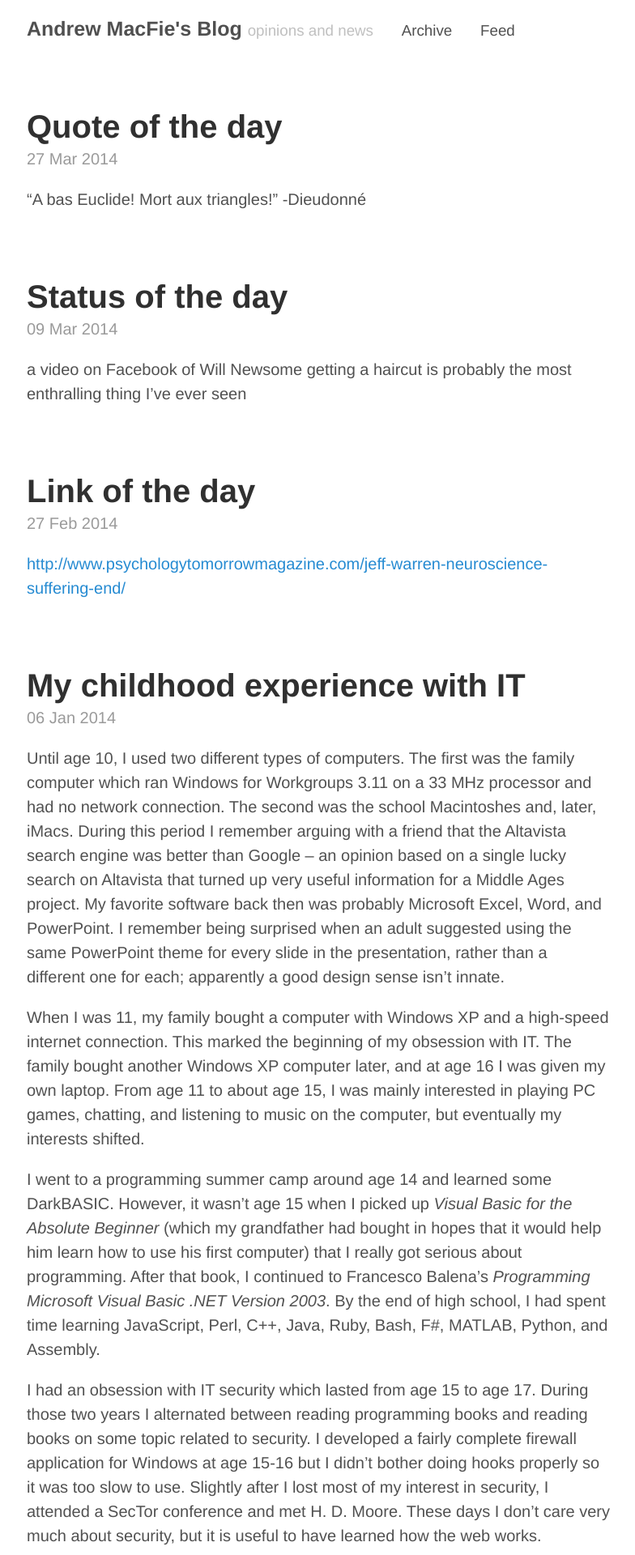
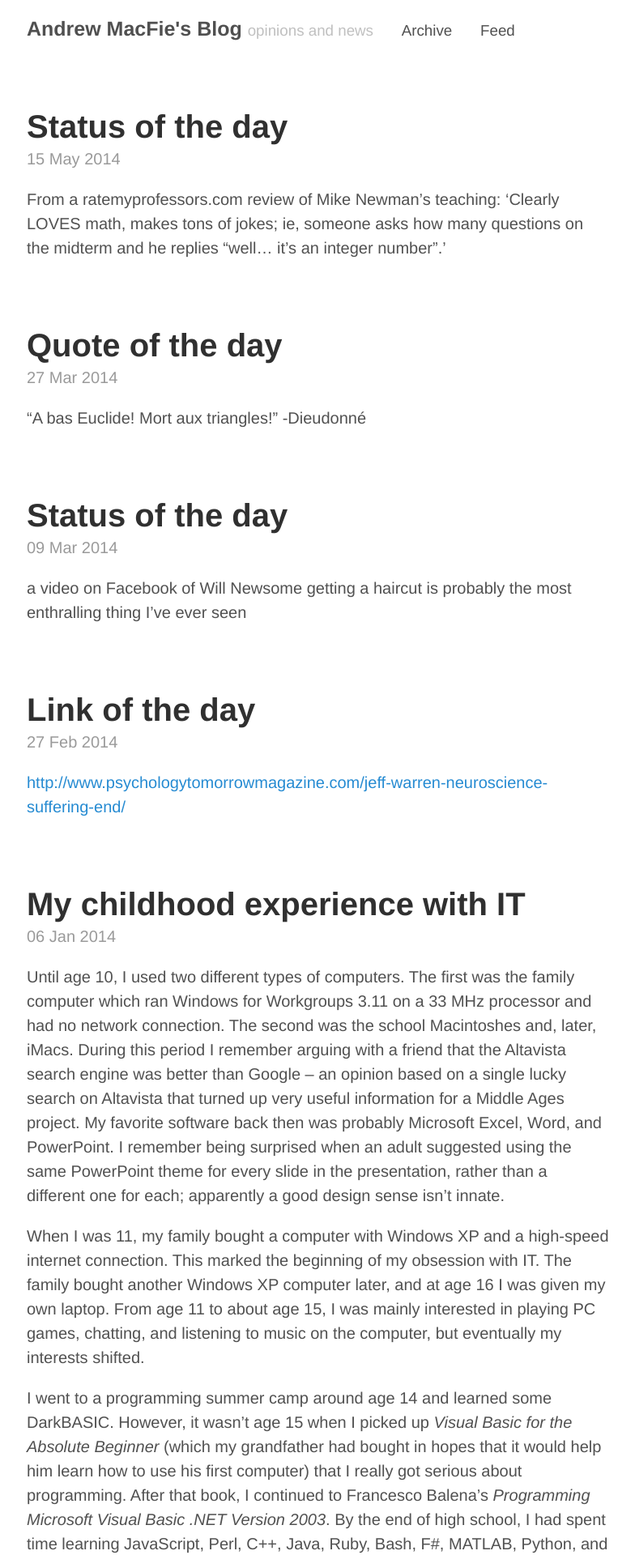
Before and after one commit to amacfie/amacfie.github.io, a Jekyll site: the page built from index.html, in a window 1280 px wide. Shown: the top 1920 px of the page at 81% size, without its empty margins (247-1031 px from the left). Built offline with Jekyll 4.4.1, drawn with Linux system fonts in a browser that asks for light colours; the list of posts is cut into pages by our own code; some of the changed text lies outside the part shown.

Commit message:
post posted

```diff
--- /dev/null
+++ b/_posts/2014-05-15-status.md
@@ -0,0 +1,8 @@
+---
+layout: post
+title: Status of the day
+---
+
+From a ratemyprofessors.com review of Mike Newman's teaching:
+'Clearly LOVES math, makes tons of jokes; ie, someone asks how many questions
+on the midterm and he replies "well... it's an integer number".'
--- a/atom.xml
+++ b/atom.xml
@@ -17,7 +17,7 @@ layout: nil
 
  {% for post in site.posts %}
  <entry>
-   <title>{{ post.title }}</title>
+     <title>{{ post.title }}</title>
    <link href="{{ site.url }}{{ site.baseurl }}{{ post.url }}"/>
    <updated>{{ post.date | date_to_xmlschema }}</updated>
    <id>{{ site.url }}{{ post.id }}</id>
--- a/public/css/poole.css
+++ b/public/css/poole.css
@@ -110,6 +110,10 @@ strong {
   color: #303030;
 }
 
+/* footer text */
+.footer {
+    font-size: 0.62rem;
+}
 
 /* Lists */
 ul, ol, dl {
```
Also changed, not shown: _posts/2013-09-04-link.md (+1 -0 lines).
